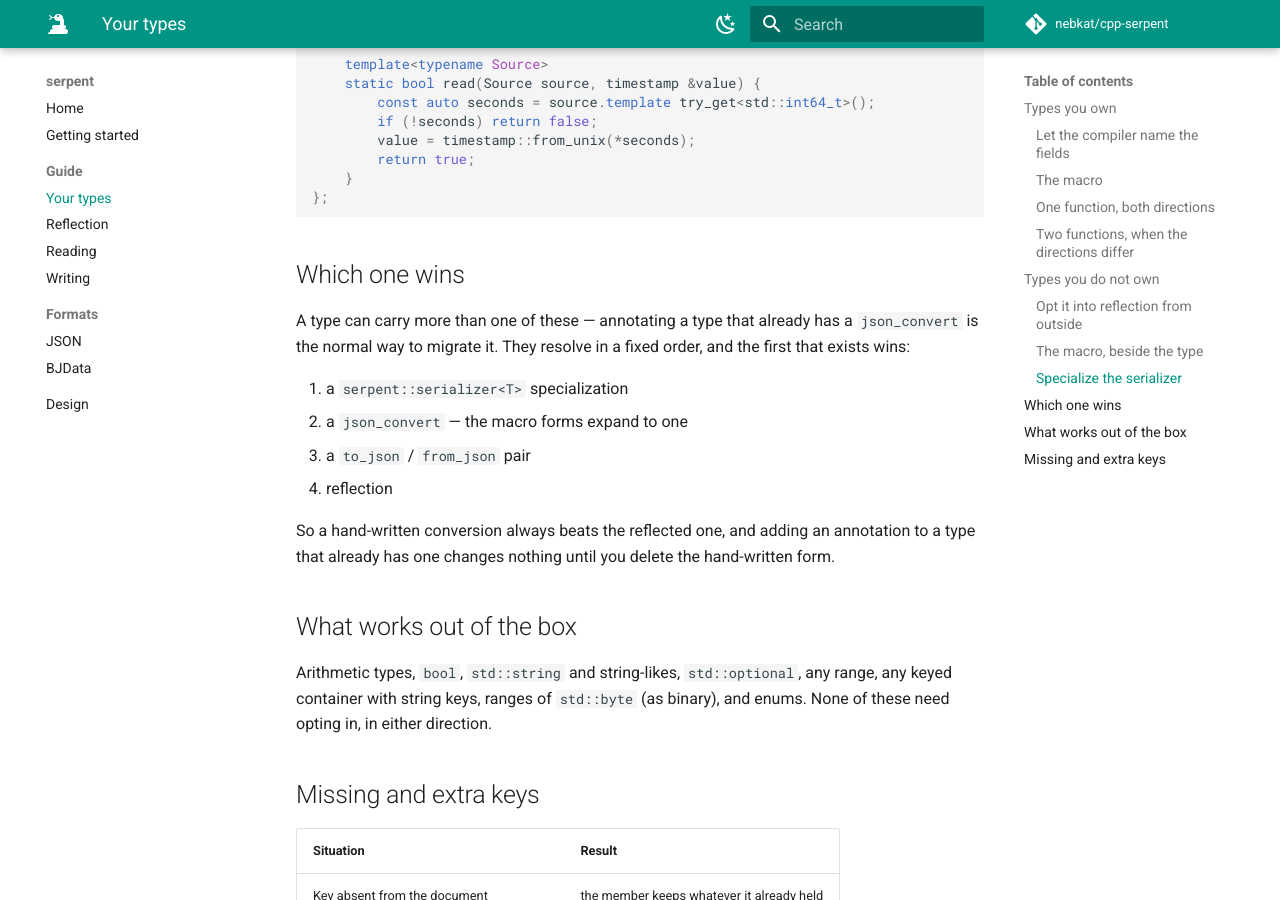
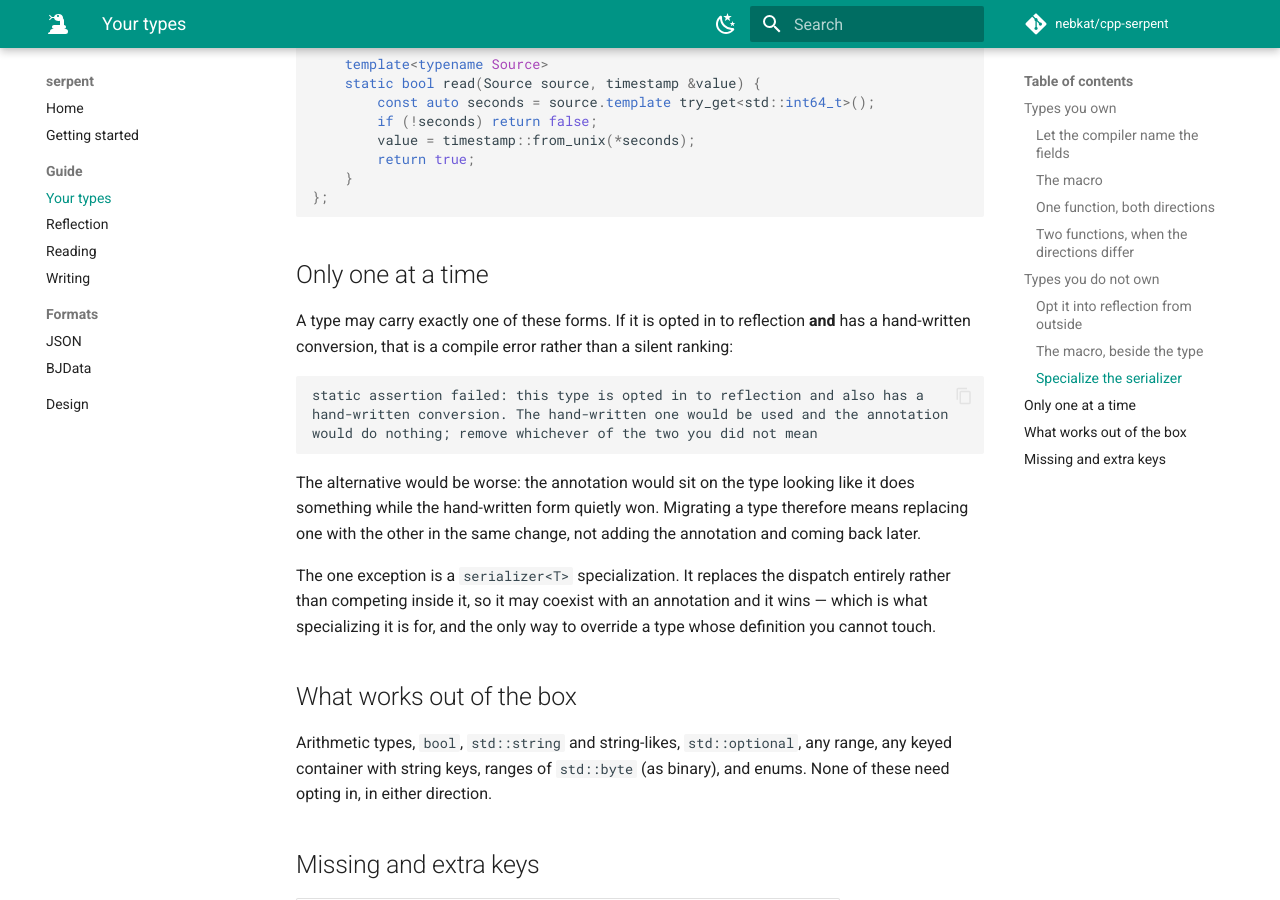
Before and after one commit to nebkat/cpp-serpent, an MkDocs documentation site: the page built from docs/types.md, in a window 1280 px wide and 900 px high, scrolled down 2723 px. Built offline with MkDocs 1.6.1 and Material for MkDocs 9.7.7, drawn with Linux system fonts in a browser that asks for light colours; comment, search, counter and statistics services are not loaded.

Commit message:
change(serializer): Reject a type that is both annotated and hand-written
Ranking the two silently was the wrong call. The annotation stays on the type
looking like it does something while the hand-written conversion quietly wins, and
nothing says so - which is exactly the surprise the ordering was meant to avoid.

Having both is now a compile error naming both halves. Migrating a type means
replacing one form with the other in the same change rather than adding an
annotation and coming back later.

A serializer<T> specialization is still allowed alongside an annotation: it
replaces the dispatch rather than competing inside it, so it never reaches the
check, and overriding a type you cannot touch is what it is for.

reflect_conflict_test.cpp is built by ctest as an expected build failure, so the
diagnostic itself is covered rather than just the happy paths.

````diff
--- a/docs/types.md
+++ b/docs/types.md
@@ -141,18 +141,25 @@ struct serpent::serializer<timestamp, void> {
 };
 ```
 
-## Which one wins
+## Only one at a time
 
-A type can carry more than one of these — annotating a type that already has a `json_convert`
-is the normal way to migrate it. They resolve in a fixed order, and the first that exists wins:
+A type may carry exactly one of these forms. If it is opted in to reflection **and** has a
+hand-written conversion, that is a compile error rather than a silent ranking:
 
-1. a `serpent::serializer<T>` specialization
-2. a `json_convert` — the macro forms expand to one
-3. a `to_json` / `from_json` pair
-4. reflection
+```
+static assertion failed: this type is opted in to reflection and also has a
+hand-written conversion. The hand-written one would be used and the annotation
+would do nothing; remove whichever of the two you did not mean
+```
 
-So a hand-written conversion always beats the reflected one, and adding an annotation to a
-type that already has one changes nothing until you delete the hand-written form.
+The alternative would be worse: the annotation would sit on the type looking like it does
+something while the hand-written form quietly won. Migrating a type therefore means replacing
+one with the other in the same change, not adding the annotation and coming back later.
+
+The one exception is a `serializer<T>` specialization. It replaces the dispatch entirely
+rather than competing inside it, so it may coexist with an annotation and it wins — which is
+what specializing it is for, and the only way to override a type whose definition you cannot
+touch.
 
 ## What works out of the box
 
````
Also changed, not shown: docs/reflection.md (+10 -7 lines), 5 other files.
